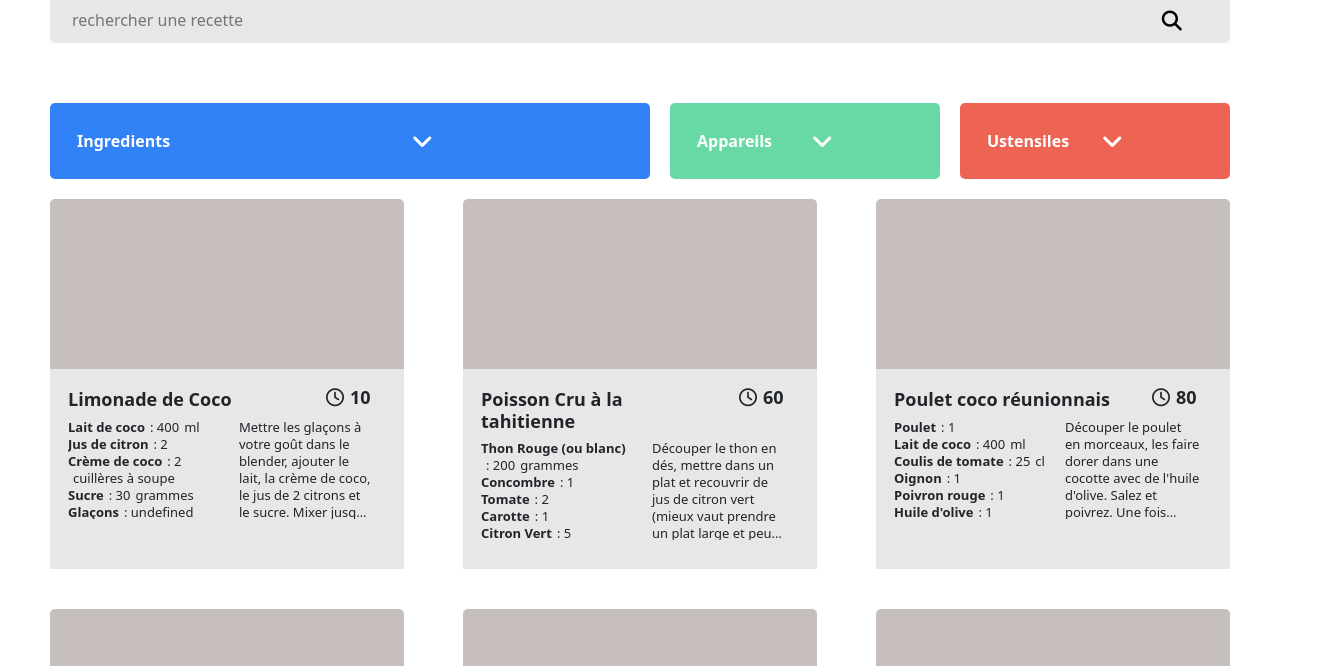
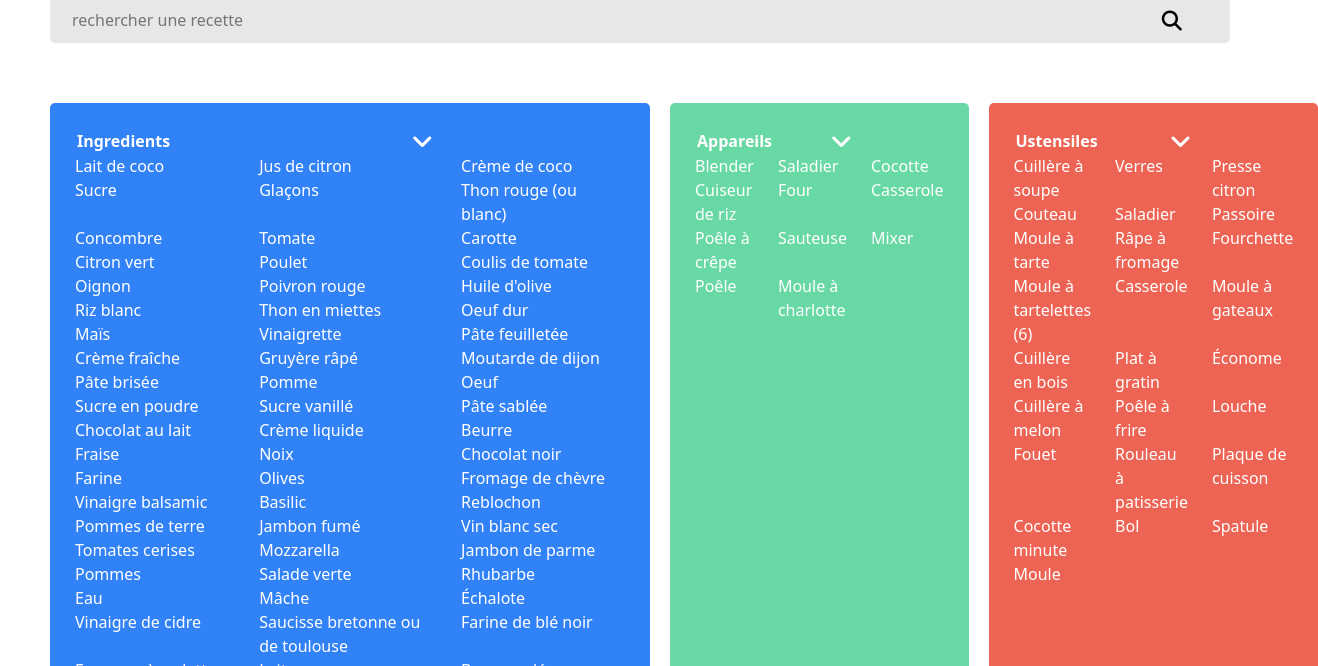
Before and after one commit to leen1515/lespetitsplats, a website with bundled scripts: page index.html in a window 1280 px wide. Both pictures are taken after a click on the button 1171 px from the left and 154 px from the top of the page. Shown: the part 134-800 px from the top of the page, 1318 px wide, since content can reach past the window. Built offline with nearby package versions, Linux system fonts and the light colour scheme.

Commit message:
fix(): update tag

```diff
--- a/index.html
+++ b/index.html
@@ -29,26 +29,26 @@
                     class="fa-solid fa-magnifying-glass fa-lg col-1"></button></div>
             <div class="tag-contain row justify-content-start"></div>
             <div class="select-contain justify-content-start">
-                <div class="option-contain-ingredient tag-ingredient">
+                <div class="option-contain-ingredient option-contain tag-ingredient">
                     <div class="input-icone-contain row-auto justify-content-around"><input id="input-ingredients-tag"
                             class="col-8"
                             placeholder="Ingredients"><i class="fa-solid fa-angle-down fa-xl icone-position col-1"></i>
                     </div>
-                    <div class="option-ingredients row"></div>
+                    <div class="option-ingredients option row"></div>
                 </div>
-                <div class="option-contain-appareils tag-appareil">
+                <div class="option-contain-appareils option-contain tag-appareil">
                     <div class="input-icone-contain row-auto justify-content-around"><input id="input-appareils-tag"
                             class="col-8"
                             placeholder="Appareils"><i class="fa-solid fa-angle-down fa-xl icone-position col-1"></i>
                     </div>
-                    <div class="option-appareils row"></div>
+                    <div class="option-appareils option row"></div>
                 </div>
-                <div class="option-contain-ustensiles tag-ustensile">
+                <div class="option-contain-ustensiles option-contain tag-ustensile">
                     <div class="input-icone-contain row-auto justify-content-around"><input id="input-ustensiles-tag"
                             class="col-8"
                             placeholder="Ustensiles"><i class="fa-solid fa-angle-down fa-xl icone-position col-1"></i>
                     </div>
-                    <div class="option-ustensiles row"></div>
+                    <div class="option-ustensiles option row"></div>
                 </div>
             </div>
             <div class="recipes-contain"></div>
--- a/js/factory/TagFactory.js
+++ b/js/factory/TagFactory.js
@@ -11,19 +11,19 @@ export class TagFactory {
     switch (this.typeTag) {
       case 'ingredients':
         classTag = 'tag-ingredient'
-        break; case 'appareils':
+        break
+      case 'appareils':
         classTag = 'tag-appareil'
         break
       case 'ustensiles':
         classTag = 'tag-ustensile'
         break
     }
-    console.log(this.tag)
     let clickCheck = false
     const divTag = document.createElement('div')
     divTag.setAttribute('class', `${classTag} tag col-sm-auto`)
     divTag.textContent = this.tag
-    const tagId = this.tag.replaceAll(' ', '-').replaceAll(')', '-').replaceAll('(', '-')
+    const tagId = this.tag.replaceAll(' ', '-').replaceAll(')', '-').replaceAll('(', '-').replaceAll('%', '').replaceAll("'", '')
     divTag.setAttribute('id', tagId)
     divTag.addEventListener('click', () => {
       const searchBarInput = document.querySelector('#global-searchbar').value
--- a/js/index.js
+++ b/js/index.js
@@ -4,7 +4,6 @@ import { IngredientsFactory } from './factory/IngredientsFactory.js'
 import { interactionTagListener, interactionSearchListener } from './listener.js'
 
 export const allTags = []
-export const allTagsArray = []
 export const allArticlesArray = []
 export async function getRecipes () {
   const recipesArray = recipes
--- a/js/listener.js
+++ b/js/listener.js
@@ -3,7 +3,7 @@ import { trigDisplayArticlesFiltred, updateTag } from './utilsfunction.js'
 export function interactionSearchListener () {
   const searchBarInput = document.querySelector('#global-searchbar')
   const buttonValidateSearch = document.querySelector('#searchValidate')
-
+  const optionContain = document.querySelectorAll('.option-contain')
   searchBarInput.addEventListener('input', (e) => {
     const word = e.target.value
     if (word.length >= 3) {
@@ -17,42 +17,44 @@ export function interactionSearchListener () {
   buttonValidateSearch.addEventListener('click', (e) => {
     const word = e.target.value
     trigDisplayArticlesFiltred(word)
+    if (optionContain !== null) { optionContain.forEach((optionC) => { optionC.querySelector('.option').innerHTML = '' }) }
+    const wordEmpty = ''
+    updateTag(wordEmpty, 'ingredients')
+    updateTag(wordEmpty, 'appareils')
+    updateTag(wordEmpty, 'ustensiles')
   })
 }
 
 export function interactionTagListener () {
+  const searchBarInput = document.querySelector('#global-searchbar')
   const inputIngredientTag = document.querySelector('#input-ingredients-tag')
   const inputAppliancesTag = document.querySelector('#input-appareils-tag')
   const inputUstensilsTag = document.querySelector('#input-ustensiles-tag')
+  const optionContain = document.querySelectorAll('.option-contain')
 
   inputIngredientTag.addEventListener('input', (e) => {
-    const word = e.target.value
-    updateTag(word, 'ingredients')
-  })
-
-  inputIngredientTag.addEventListener('click', (e) => {
+    if (optionContain !== null) { optionContain.forEach((optionC) => { optionC.querySelector('.option').innerHTML = '' }) }
     const word = e.target.value
     updateTag(word, 'ingredients')
   })
 
   inputAppliancesTag.addEventListener('input', (e) => {
+    if (optionContain !== null) { optionContain.forEach((optionC) => { optionC.querySelector('.option').innerHTML = '' }) }
     const word = e.target.value
     updateTag(word, 'appareils')
   })
-
-  inputAppliancesTag.addEventListener('click', (e) => {
-    const word = e.target.value
-    updateTag(word, 'appareils')
-  })
-
   inputUstensilsTag.addEventListener('input', (e) => {
+    if (optionContain !== null) { optionContain.forEach((optionC) => { optionC.querySelector('.option').innerHTML = '' }) }
     const word = e.target.value
     updateTag(word, 'ustensiles')
   })
 
-  inputUstensilsTag.addEventListener('click', (e) => {
-    const word = e.target.value
-    updateTag(word, 'ustensiles')
-  }
-  )
+  document.addEventListener('click', () => {
+    const word = searchBarInput.value
+    trigDisplayArticlesFiltred(word)
+    if (optionContain !== null) { optionContain.forEach((optionC) => { optionC.querySelector('.option').innerHTML = '' }) }
+    updateTag(inputIngredientTag.value, 'ingredients')
+    updateTag(inputAppliancesTag.value, 'appareils')
+    updateTag(inputUstensilsTag.value, 'ustensiles')
+  })
 }
--- a/js/utilsfunction.js
+++ b/js/utilsfunction.js
@@ -22,7 +22,6 @@ export function matchRegexTagText (tagList, classDiv) {
       } else { numberFalse.splice(1) }
     })
   }
-  console.log('num', numberFalse.length)
   return numberFalse
 }
 
@@ -41,7 +40,6 @@ export function doubleDatas (datas) {
 
 export function appendChildTags (elementTag, idTag, tagIngredients) {
   const tagContain = document.querySelector('.tag-contain')
-  console.log('e', tagContain.querySelector(`#${idTag}`))
   if (tagContain.querySelector(`#${idTag}`) === null) {
     allTags.push(tagIngredients)
     const iconeCross = document.createElement('i')
@@ -50,9 +48,9 @@ export function appendChildTags (elementTag, idTag, tagIngredients) {
     tagContain.appendChild(elementTag)
   }
 }
-export function removeChildTags (elementTag, tagIngredients) {
+export function removeChildTags (elementTag, tag) {
   const tagContain = document.querySelector('.tag-contain')
-  const indexTagRemove = allTags.indexOf(tagIngredients)
+  const indexTagRemove = allTags.indexOf(tag)
   allTags.splice(indexTagRemove, 1)
   tagContain.removeChild(elementTag)
 }
@@ -105,7 +103,6 @@ export function updateTag (word, type) {
       optionContain = document.querySelector('.option-contain-ustensiles')
       break
   }
-  if (optionContain.querySelector(classContainType) !== null) { optionContain.querySelector(classContainType).innerHTML = '' }
   if (document.querySelector('article') !== null) {
     const recipesDisplay = document.querySelectorAll('article')
     const tagUpdateArray = arrayTextContentDiv(recipesDisplay, classNameType)
```
